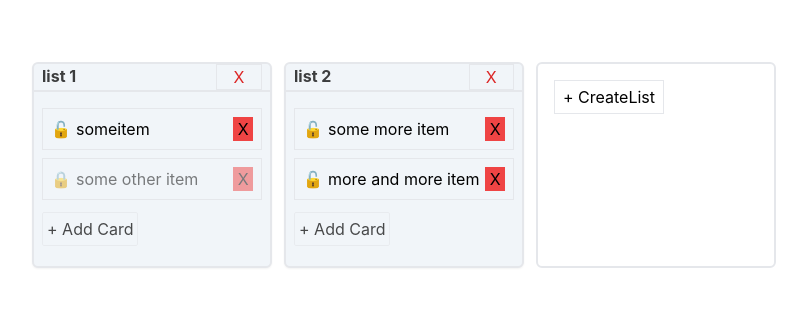
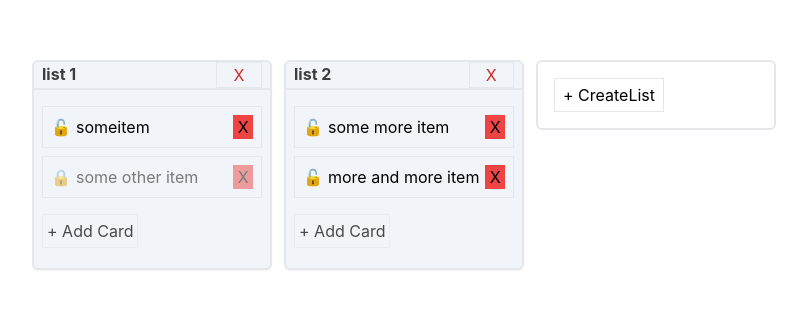
Before and after one commit to MelodyGhost/mg-task-board, a Next.js app: page / in a window 1280 px wide. Shown: the part 235-544 px from the top of the page, without its empty margins (236-1043 px from the left). Built offline with nearby package versions, Linux system fonts and the light colour scheme.

Commit message:
animated drag and drop

```diff
--- a/src/components/create-list/index.tsx
+++ b/src/components/create-list/index.tsx
@@ -21,7 +21,7 @@ const CreateList: React.FC<ICreateList> = ({ state, dispatch }) => {
   };
 
   return (
-    <div className="p-4 border-2 rounded-md w-60">
+    <div className="p-4 border-2 rounded-md w-60 h-fit">
       {!createListOpen && (
         <button
           className="border px-2 py-1"
--- a/src/components/the-list/index.tsx
+++ b/src/components/the-list/index.tsx
@@ -1,4 +1,4 @@
-import React, { Dispatch } from 'react';
+import React, { Dispatch, EventHandler, useRef } from 'react';
 import { Actions, ActionTypes, ITaskBoardState } from '../../store/types';
 import AddCard from './add-card';
 import ListName from './list-name';
@@ -11,41 +11,80 @@ interface ITheList {
 }
 
 const TheList: React.FC<ITheList> = ({ id, state, dispatch }) => {
+  const ref = useRef<HTMLDivElement>(null);
+  let position: number = state.lists.byId[id].cards.length;
+  let lastDrag: HTMLDivElement | undefined;
+
+  const handleDragEnter = (
+    ev: React.DragEvent<HTMLDivElement>,
+    key: number
+  ) => {
+    ev.preventDefault();
+    // (ev.target as HTMLDivElement).textContent = 'Drop Here';
+    (ev.target as HTMLDivElement).style.height = '40px';
+    position = key;
+    lastDrag = ev.target as HTMLDivElement;
+  };
+
+  const handleDragLeave = (ev: React.DragEvent) => {
+    (ev.target as HTMLDivElement).style.height = '8px';
+  };
+
   const handledDragOver = (ev: React.DragEvent<HTMLDivElement>) => {
     ev.preventDefault();
   };
 
   const handleDrop = (ev: React.DragEvent<HTMLDivElement>) => {
+    if (lastDrag) {
+      lastDrag.style.height = '8px';
+    }
+
     const stringData = ev.dataTransfer.getData('text/plain');
     const data = JSON.parse(stringData) as { id: string; listId: string };
 
-    if (data.listId === id) return;
-
     dispatch({
       type: ActionTypes.MOVE_CARD,
-      payload: { id: data.id, fromList: data.listId, toList: id },
+      payload: { id: data.id, fromList: data.listId, toList: id, position },
     });
   };
 
   return (
     <div
-      className="border-2 rounded-md bg-slate-100 shadow-sm w-60"
+      className="border-2 rounded-md bg-slate-100 shadow-sm w-60 h-fit"
       onDragOver={handledDragOver}
       onDrop={handleDrop}
     >
       <ListName list={state.lists.byId[id]} dispatch={dispatch} />
-      <div className="p-2">
+      <div className="p-2" ref={ref}>
         <div>
-          {state.lists.byId[id].cards.map((card) => {
+          {state.lists.byId[id].cards.map((card, index) => {
             return (
-              <SingleCard
-                key={card}
-                card={state.cards.byId[card]}
-                listId={id}
-                dispatch={dispatch}
-              />
+              <div key={card} className="transition-all">
+                <div
+                  className="opacity-0 h-2 transition-all"
+                  onDragEnter={(ev) => handleDragEnter(ev, index)}
+                  onDragLeave={handleDragLeave}
+                >
+                  .
+                </div>
+                <SingleCard
+                  // key={card}
+                  card={state.cards.byId[card]}
+                  listId={id}
+                  dispatch={dispatch}
+                />
+              </div>
             );
           })}
+          <div
+            className="opacity-0 h-1 transition-all"
+            onDragEnter={(ev) =>
+              handleDragEnter(ev, state.lists.byId[id].cards.length)
+            }
+            onDragLeave={handleDragLeave}
+          >
+            .
+          </div>
         </div>
         <AddCard {...{ listId: id, dispatch }} />
       </div>
--- a/src/components/the-list/single-card/index.tsx
+++ b/src/components/the-list/single-card/index.tsx
@@ -32,10 +32,17 @@ const SingleCard: React.FC<ISingleCard> = ({ card, listId, dispatch }) => {
 
   const handleDragStart = (e: React.DragEvent<HTMLDivElement>) => {
     console.log('drag started');
+    (e.target as HTMLDivElement).style.opacity = '0.3';
     e.dataTransfer.setData(
       'text/plain',
       JSON.stringify({ id: card.id, listId })
     );
+  };
+
+  const handleDragEnd = (e: React.DragEvent<HTMLDivElement>) => {
+    if (e.target) {
+      (e.target as HTMLDivElement).style.opacity = '1';
+    }
   };
 
   useEffect(() => {
@@ -48,7 +55,8 @@ const SingleCard: React.FC<ISingleCard> = ({ card, listId, dispatch }) => {
     <div
       draggable={!card.locked}
       onDragStart={(e) => handleDragStart(e)}
-      className="border p-2 mt-2"
+      onDragEnd={handleDragEnd}
+      className="border p-2 transition-all"
     >
       {editMode && (
         <input
@@ -72,13 +80,14 @@ const SingleCard: React.FC<ISingleCard> = ({ card, listId, dispatch }) => {
             {card.locked ? '🔒' : '🔓'}
           </button>
           <div
+            className="transition-all"
             style={{ flex: 0.8, userSelect: 'none' }}
             onDoubleClick={() => setEditmode(true)}
           >
             {renameInput}
           </div>
           <button
-            className="bg-red-500"
+            className="bg-red-500 h-fit"
             onClick={deleteCard}
             style={{ flex: 0.1 }}
           >
--- a/src/store/hooks/use-task-state/index.ts
+++ b/src/store/hooks/use-task-state/index.ts
@@ -100,13 +100,14 @@ const taskReducer = produce(
         return state;
       }
       case ActionTypes.MOVE_CARD: {
-        const { id, fromList, toList } = payload;
+        const { id, fromList, toList, position } = payload;
         // Remove from list
         state.lists.byId[fromList].cards = state.lists.byId[
           fromList
         ].cards.filter((card) => card !== id);
+        console.log(position);
         // Add to new list
-        state.lists.byId[toList].cards.push(id);
+        state.lists.byId[toList].cards.splice(position, 0, id);
         return state;
       }
       default:
--- a/src/store/types/index.ts
+++ b/src/store/types/index.ts
@@ -77,7 +77,7 @@ export interface ToggleLockAction {
 
 export interface MoveCardAction {
   type: ActionTypes.MOVE_CARD;
-  payload: { id: string; fromList: string; toList: string };
+  payload: { id: string; fromList: string; toList: string; position: number };
 }
 
 export type Actions =
```
